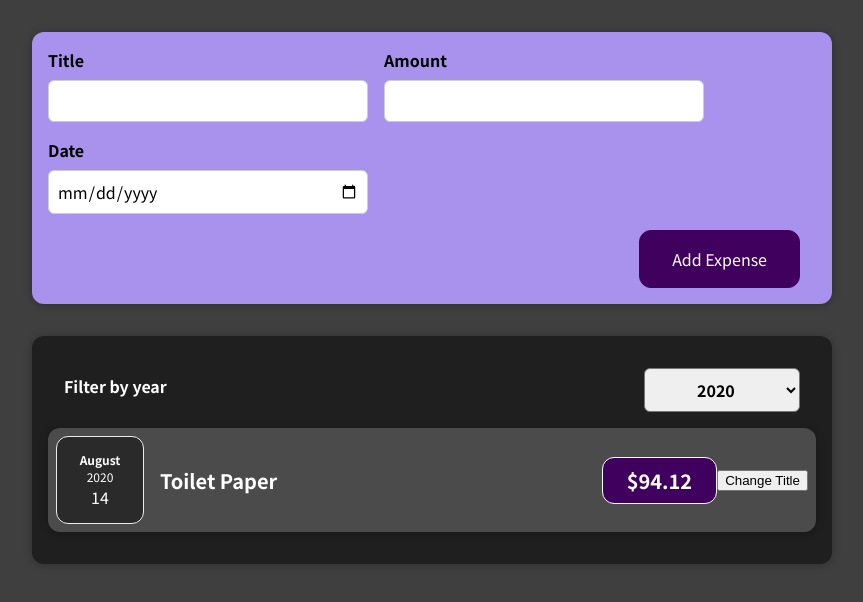
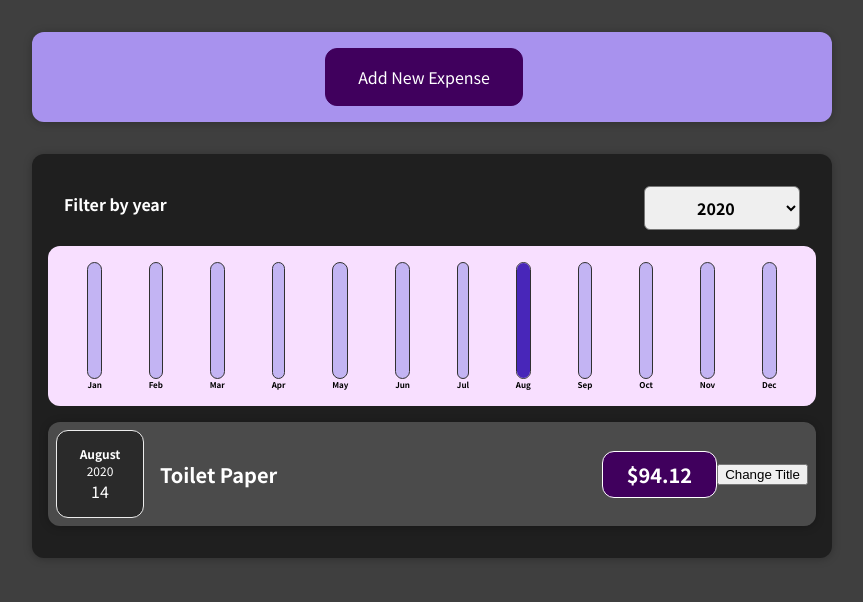
Before and after one commit to olive-su/udemy-react, a React (Create React App) app: page / in a window 1280 px wide. Shown: the top 602 px of the page, without its empty margins (208-1071 px from the left). Built offline with nearby package versions, Linux system fonts and the light colour scheme.

Commit message:
Complete section 5

```diff
--- /dev/null
+++ b/src/components/Chart/Chart.css
@@ -0,0 +1,9 @@
+.chart {
+    padding: 1rem;
+    border-radius: 12px;
+    background-color: #f8dfff;
+    text-align: center;
+    display: flex;
+    justify-content: space-around;
+    height: 10rem;
+}
--- /dev/null
+++ b/src/components/Chart/Chart.js
@@ -0,0 +1,24 @@
+import React from 'react';
+
+import ChartBar from './ChartBar';
+import './Chart.css';
+
+const Chart = props => {
+    const dataPointValues = props.dataPoints.map(dataPoint => dataPoint.value);
+    const totalMaximum = Math.max(...dataPointValues); // 가장 큰 값을 상대로 차트가 계산되기 때문에 max값을 따로 구해야하
+
+    return (
+        <div className="chart">
+            {props.dataPoints.map(dataPoint => (
+                <ChartBar
+                    key={dataPoint.label}
+                    value={dataPoint.value}
+                    maxValue={totalMaximum}
+                    label={dataPoint.label}
+                />
+            ))}
+        </div>
+    );
+};
+
+export default Chart;
--- /dev/null
+++ b/src/components/Chart/ChartBar.css
@@ -0,0 +1,30 @@
+.chart-bar {
+    height: 100%;
+    display: flex;
+    flex-direction: column;
+    align-items: center;
+}
+
+.chart-bar__inner {
+    height: 100%;
+    width: 100%;
+    border: 1px solid #313131;
+    border-radius: 12px;
+    background-color: #c3b4f3;
+    overflow: hidden;
+    display: flex;
+    flex-direction: column;
+    justify-content: flex-end;
+}
+
+.chart-bar__fill {
+    background-color: #4826b9;
+    width: 100%;
+    transition: all 0.3s ease-out;
+}
+
+.chart-bar__label {
+    font-weight: bold;
+    font-size: 0.5rem;
+    text-align: center;
+}
--- /dev/null
+++ b/src/components/Chart/ChartBar.js
@@ -0,0 +1,25 @@
+import React from 'react';
+
+import './ChartBar.css';
+
+const ChartBar = props => {
+    let barFillHeight = '0%';
+
+    if (props.maxValue > 0) {
+        barFillHeight = Math.round((props.value / props.maxValue) * 100) + '%';
+    }
+
+    return (
+        <div className="chart-bar">
+            <div className="chart-bar__inner">
+                <div
+                    className="chart-bar__fill"
+                    style={{ height: barFillHeight, backgoundColor: 'red' }}
+                ></div>
+            </div>
+            <div className="chart-bar__label">{props.label}</div>
+        </div>
+    );
+};
+
+export default ChartBar;
--- a/src/components/Expenses/ExpenseDate.js
+++ b/src/components/Expenses/ExpenseDate.js
@@ -1,8 +1,10 @@
-import "./ExpenseDate.css";
+import React from 'react';
 
-const ExpenseDate = (props) => {
-  const month = props.date.toLocaleString("en-US", { month: "long" });
-  const day = props.date.toLocaleString("en-US", { day: "2-digit" });
+import './ExpenseDate.css';
+
+const ExpenseDate = props => {
+    const month = props.date.toLocaleString('en-US', { month: 'long' });
+    const day = props.date.toLocaleString('en-US', { day: '2-digit' });
     const year = props.date.getFullYear();
 
     return (
--- a/src/components/Expenses/ExpenseItem.js
+++ b/src/components/Expenses/ExpenseItem.js
@@ -12,6 +12,7 @@
     };
 
     return (
+        <li>
             <Card className="expense-item">
                 <ExpenseDate date={props.date} />
                 <div className="expense-item__description">
@@ -21,6 +22,7 @@
                 <button onClick={clickHandler}>Change Title</button>
                 {/* 1. clickHandler를 트리거 함수로 지정하면 버튼을 클릭할 때마다 해당 함수가 작동한다. */}
             </Card>
+        </li>
     );
 };
 
--- a/src/components/Expenses/Expenses.js
+++ b/src/components/Expenses/Expenses.js
@@ -1,7 +1,9 @@
 import React, { useState } from 'react';
-import ExpenseItem from './ExpenseItem';
+
 import ExpensesFilter from './ExpensesFilter';
 import Card from '../UI/Card';
+import ExpensesList from './ExpensesList';
+import ExpensesChart from './ExpensesChart';
 import './Expenses.css';
 
 const Expenses = props => {
@@ -15,12 +17,6 @@
         return expense.date.getFullYear().toString() === filteredYear;
     });
 
-    let expensesContent = <p> No.expense found. </p>;
-
-    if (filteredExpenses.length > 0) {
-        expensesContent = filteredExpenses.map(expense => <ExpenseItem key={expense.id} title={expense.title} amount={expense.amount} date={expense.date} />);
-    }
-
     return (
         <div>
             <Card className="expenses">
@@ -29,7 +25,8 @@
                 {/* {props.items.map(expense => (
                     <ExpenseItem key={expense.id} title={expense.title} amount={expense.amount} date={expense.date} />
                 ))} */}
-                {expensesContent}
+                <ExpensesChart expense={filteredExpenses} />
+                <ExpensesList items={filteredExpenses} />
                 {/* <ExpenseItem title={props.items[0].title} amount={props.items[0].amount} date={props.items[0].date} />
                 <ExpenseItem title={props.items[1].title} amount={props.items[1].amount} date={props.items[1].date} />
                 <ExpenseItem title={props.items[2].title} amount={props.items[2].amount} date={props.items[2].date} />
--- /dev/null
+++ b/src/components/Expenses/ExpensesChart.js
@@ -0,0 +1,29 @@
+import React from 'react';
+
+import Chart from '../Chart/Chart';
+
+const ExpensesChart = props => {
+    const chartDataPoints = [
+        { label: 'Jan', value: 0 },
+        { label: 'Feb', value: 0 },
+        { label: 'Mar', value: 0 },
+        { label: 'Apr', value: 0 },
+        { label: 'May', value: 0 },
+        { label: 'Jun', value: 0 },
+        { label: 'Jul', value: 0 },
+        { label: 'Aug', value: 0 },
+        { label: 'Sep', value: 0 },
+        { label: 'Oct', value: 0 },
+        { label: 'Nov', value: 0 },
+        { label: 'Dec', value: 0 },
+    ];
+
+    // 특정 월의 값을 합산한 값을 갖게 된다.
+    for (const expense of props.expense) {
+        const expenseMonth = expense.date.getMonth(); // start at 0 => January = > 0
+        chartDataPoints[expenseMonth].value += expense.amount;
+    }
+    return <Chart dataPoints={chartDataPoints} />;
+};
+
+export default ExpensesChart;
--- /dev/null
+++ b/src/components/Expenses/ExpensesList.css
@@ -0,0 +1,9 @@
+.expenses-list {
+    list-style: none;
+    padding: 0;
+}
+
+.expenses-list__fallback {
+    color: white;
+    text-align: center;
+}
--- /dev/null
+++ b/src/components/Expenses/ExpensesList.js
@@ -0,0 +1,25 @@
+import React from 'react';
+
+import ExpenseItem from './ExpenseItem';
+import './ExpensesList.css';
+
+const ExpensesList = props => {
+    if (props.items.length === 0) {
+        return <h2 className="expenses-list__fallback">Found no expenses.</h2>;
+    }
+
+    return (
+        <ul className="expenses-list">
+            {props.items.map(expense => (
+                <ExpenseItem
+                    key={expense.id}
+                    title={expense.title}
+                    amount={expense.amount}
+                    date={expense.date}
+                />
+            ))}
+        </ul>
+    );
+};
+
+export default ExpensesList;
--- a/src/components/NewExpense/ExpenseForm.js
+++ b/src/components/NewExpense/ExpenseForm.js
@@ -1,7 +1,8 @@
-import React, { useState } from "react";
-import "./ExpenseForm.css";
+import React, { useState } from 'react';
 
-const ExpenseForm = (props) => {
+import './ExpenseForm.css';
+
+const ExpenseForm = props => {
     // 컴포넌트 당 두 개 이상의 상태를 가질 수도 있다.
     // 각각의 상태 관리하는 방법
     //   const [enteredTitle, setEnteredTitle] = useState("");
@@ -10,12 +11,12 @@
 
     // 하나의 객체로 묶어서 상태관리 하는 방법
     const [userInput, setUserInput] = useState({
-    enteredTitle: "",
-    enteredAmount: "",
-    enteredDate: "",
+        enteredTitle: '',
+        enteredAmount: '',
+        enteredDate: '',
     });
 
-  const titleChangeHandler = (event) => {
+    const titleChangeHandler = event => {
         // console.log(event.target.value); // 이벤트가 발생한 타겟에 대한 밸류 값을 가져온다.
 
         /* 방법 1 */
@@ -28,29 +29,29 @@
         // });
 
         /* 방법 3 */
-    setUserInput((prevState) => {
+        setUserInput(prevState => {
             return { ...prevState, enteredTitle: event.target.value };
         });
     };
 
-  const amountChangeHandler = (event) => {
-    setUserInput((prevState) => {
+    const amountChangeHandler = event => {
+        setUserInput(prevState => {
             return { ...prevState, enteredAmount: event.target.value };
         });
     };
 
-  const dateChangeHandler = (event) => {
-    setUserInput((prevState) => {
+    const dateChangeHandler = event => {
+        setUserInput(prevState => {
             return { ...prevState, enteredDate: event.target.value };
         });
     };
 
-  const submitHandler = (event) => {
+    const submitHandler = event => {
         event.preventDefault();
         console.log(userInput);
         const expenseData = {
             title: userInput.enteredTitle,
-      amount: userInput.enteredAmount,
+            amount: +userInput.enteredAmount,
             date: new Date(userInput.enteredDate),
         };
         console.log(expenseData);
@@ -58,9 +59,9 @@
         props.onSaveExpenseData(expenseData); // 자식 컴포넌트가 부모 컴포넌트에 있는 함수를 실행할 수 있다.
         // 입력 폼으로 받은 데이터들을 상위 컴포넌트에 넘겨준다.
         setUserInput({
-      enteredTitle: "",
-      enteredAmount: "",
-      enteredDate: "",
+            enteredTitle: '',
+            enteredAmount: '',
+            enteredDate: '',
         });
     };
 
@@ -97,6 +98,9 @@
                 </div>
             </div>
             <div className="new-expense__actions">
+                <button type="button" onClick={props.onCancel}>
+                    Cancel
+                </button>
                 <button type="submit">Add Expense</button>
             </div>
         </form>
--- a/src/components/NewExpense/NewExpense.js
+++ b/src/components/NewExpense/NewExpense.js
@@ -1,7 +1,11 @@
+import React, { useState } from 'react';
+
+import ExpenseForm from './ExpenseForm';
 import './NewExpense.css';
-import ExpenseForm from './ExpenseForm';
 
 const NewExpense = props => {
+    const [isEditing, setIsEditing] = useState(false);
+
     const saveExpenseDataHandler = enteredExpenseData => {
         const expenseData = {
             id: Math.random().toString(),
@@ -9,10 +13,26 @@
         };
         console.log('NewExpense.js', expenseData);
         props.onAddExpense(expenseData);
+        setIsEditing(false);
     };
+
+    const startEditingHandler = () => {
+        setIsEditing(true);
+    };
+
+    const stopEditingHandler = () => {
+        setIsEditing(false);
+    };
+
     return (
         <div className="new-expense">
-            <ExpenseForm onSaveExpenseData={saveExpenseDataHandler} />
+            {!isEditing && <button onClick={startEditingHandler}>Add New Expense</button>}
+            {isEditing && (
+                <ExpenseForm
+                    onSaveExpenseData={saveExpenseDataHandler}
+                    onCancel={stopEditingHandler}
+                />
+            )}
         </div>
     );
 };
```
Also changed, not shown: 1 other file (tests, documents, lock files or other folders). Lines whose indentation alone changed are shown as unchanged.
